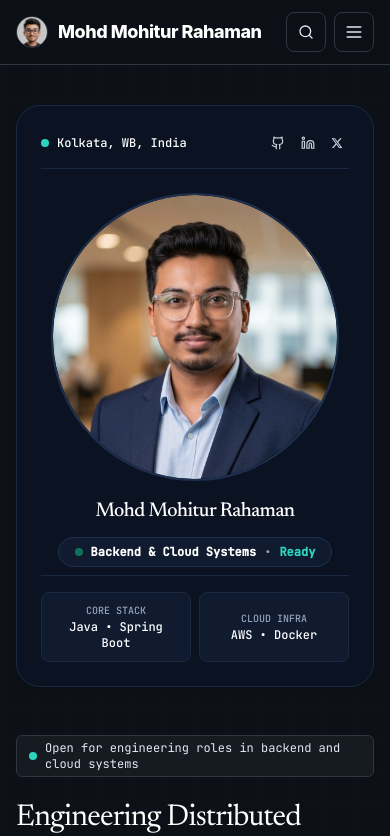
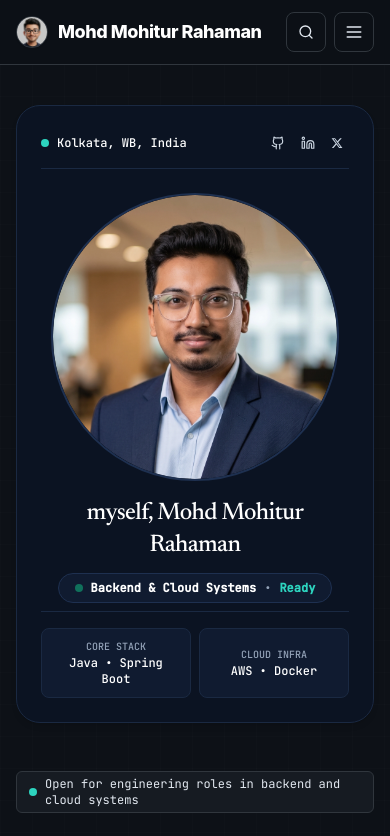
Before and after one commit to Mohitur669/Portfolio, a React (Vite) app: page / in a window 390 px wide. Shown: the top 836 px of the page. Built offline with nearby package versions, Linux system fonts and the light colour scheme; a web font is replaced by a local one.

Commit message:
style(hero): increase mobile font size for identity name in profile card

```diff
--- a/src/components/hero/Hero.tsx
+++ b/src/components/hero/Hero.tsx
@@ -142,8 +142,8 @@ export const Hero: React.FC = () => {
 
                 {/* Identity Name inside Profile Card */}
                 <div className="mt-4 text-center">
-                  <h2 className="text-xl sm:text-2xl font-serif font-medium text-ink dark:text-white tracking-tight">
-                    {OWNER_DATA.name}
+                  <h2 className="text-2xl sm:text-2xl font-serif font-medium text-ink dark:text-white tracking-tight">
+                    myself, {OWNER_DATA.name}
                   </h2>
                 </div>
 
--- a/src/data/owner.ts
+++ b/src/data/owner.ts
@@ -7,7 +7,7 @@ export const OWNER_DATA = {
   email: 'mohitur669@gmail.com',
   secondaryEmail: 'mohiturrahman02@gmail.com',
   phone: '+91 XXXXX XXXXX',
-  altPhone: '+91 86170 27551',
+  altPhone: '+91 XXXXX XXXXX',
   availability: 'Open for engineering roles in backend and cloud systems',
   website: 'https://mohitur.com/',
   bio: 'Software engineer based in Kolkata with a pure mathematics background. Three years of proof-based analysis and linear algebra shaped how I approach systems: clear invariants, deterministic state transitions, and minimal moving parts. I build backend services with Java / Spring Boot and Node.js, manage cloud infrastructure on AWS, and write client applications with TypeScript and Swift.',
```
